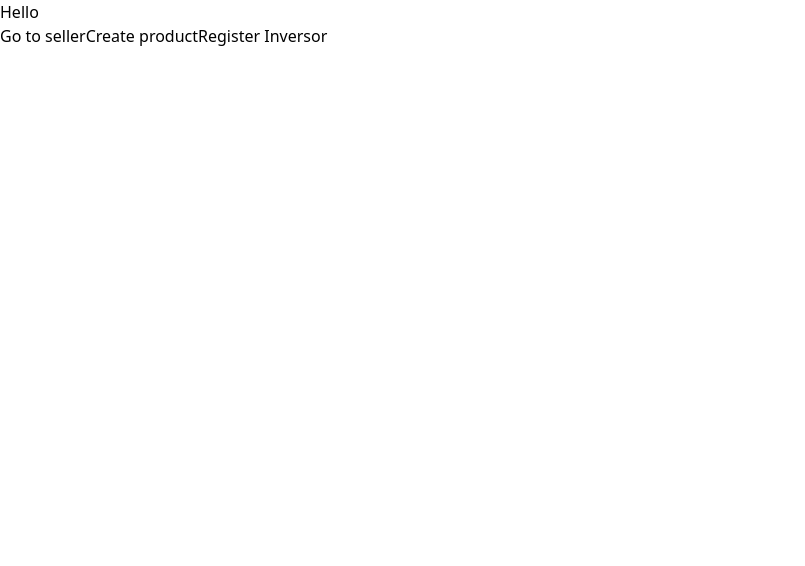
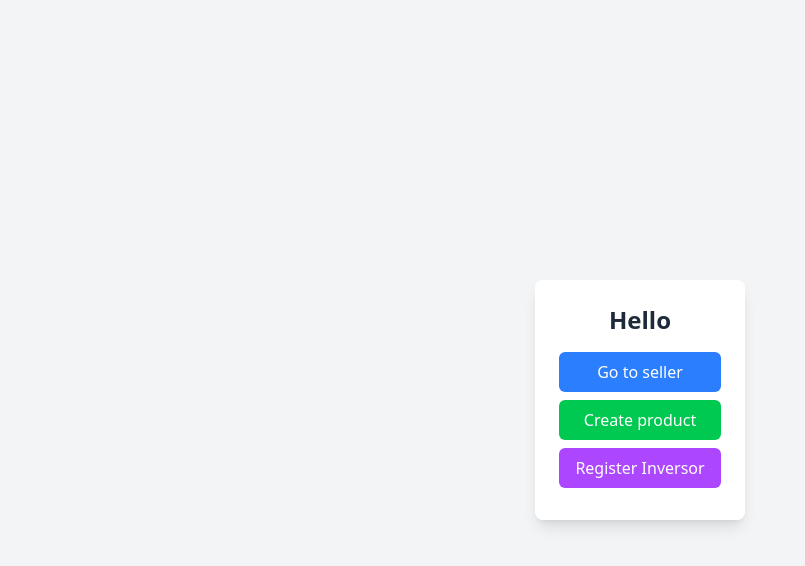
Before and after one commit to pgonzaalez/inwine, a React (Vite) app in the folder frontend/: page / in a window 1280 px wide. Shown: the top 566 px of the page, without its empty margins (0-805 px from the left). Built offline with nearby package versions, Linux system fonts and the light colour scheme.

Commit message:
Cambiado css main page

```diff
--- a/frontend/src/pages/MainPage.jsx
+++ b/frontend/src/pages/MainPage.jsx
@@ -1,14 +1,29 @@
 import { Link } from "react-router-dom";
+
 export default function App() {
-
   return (
-    <>
-      <div>
-        <h1>Hello</h1>
-        <Link to="/seller/123/products">Go to seller</Link>
-        <Link to="/create">Create product</Link>
-        <Link to="/register">Register Inversor</Link>
+    <div className="flex justify-center items-center h-screen bg-gray-100">
+      <div className="bg-white p-6 rounded-lg shadow-lg text-center">
+        <h1 className="text-2xl font-bold text-gray-800 mb-4">Hello</h1>
+        <Link
+          to="/seller/123/products"
+          className="block bg-blue-500 text-white py-2 px-4 rounded-md my-2 transition duration-300 hover:bg-blue-700"
+        >
+          Go to seller
+        </Link>
+        <Link
+          to="/create"
+          className="block bg-green-500 text-white py-2 px-4 rounded-md my-2 transition duration-300 hover:bg-green-700"
+        >
+          Create product
+        </Link>
+        <Link
+          to="/register"
+          className="block bg-purple-500 text-white py-2 px-4 rounded-md my-2 transition duration-300 hover:bg-purple-700"
+        >
+          Register Inversor
+        </Link>
       </div>
-    </>
-  )
+    </div>
+  );
 }
```
